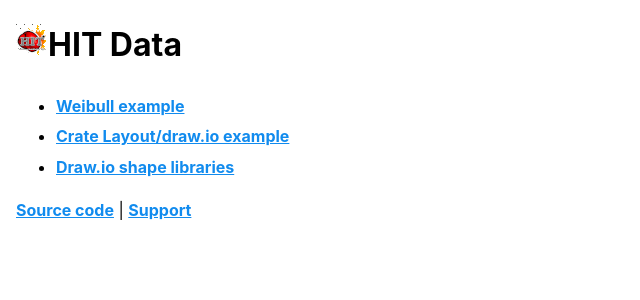
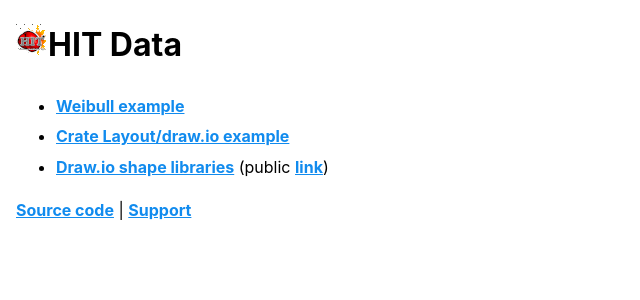
Before and after one commit to lucian-loco/WAT---Weibull-Analysis-Tool, a Flask app: page / in a window 1280 px wide. Shown: the top 300 px of the page, without its empty margins (0-640 px from the left). Run offline with Flask 3, Linux system fonts and the light colour scheme; parts of the project's set-up code (start-up, migrations or seed data) failed here and were passed over.

Commit message:
templates/index: add also a public link to draw.io shape libraries

```diff
--- a/src/templates/index.html
+++ b/src/templates/index.html
@@ -12,7 +12,7 @@
     <ul>
       <li><a href="/weibull?part=HCCTDAP">Weibull example</a></li>
       <li><a href="/crate/edit?name=cfv-193-ascool">Crate Layout/draw.io example</a></li>
-      <li><a href="https://cernbox.cern.ch/files/spaces/eos/project/h/hit/draw.io/Installation">Draw.io shape libraries</a></li>
+      <li><a href="https://cernbox.cern.ch/files/spaces/eos/project/h/hit/draw.io/Installation">Draw.io shape libraries</a> (public <a href="https://cernbox.cern.ch/s/qigETN2TTgwuOZn">link</a>)</li>
     </ul>
     <a href="https://gitlab.cern.ch/hit/hit-data">Source code</a> | <a href="mailto:hit.data@cern.ch">Support</a>
     </div>
```
